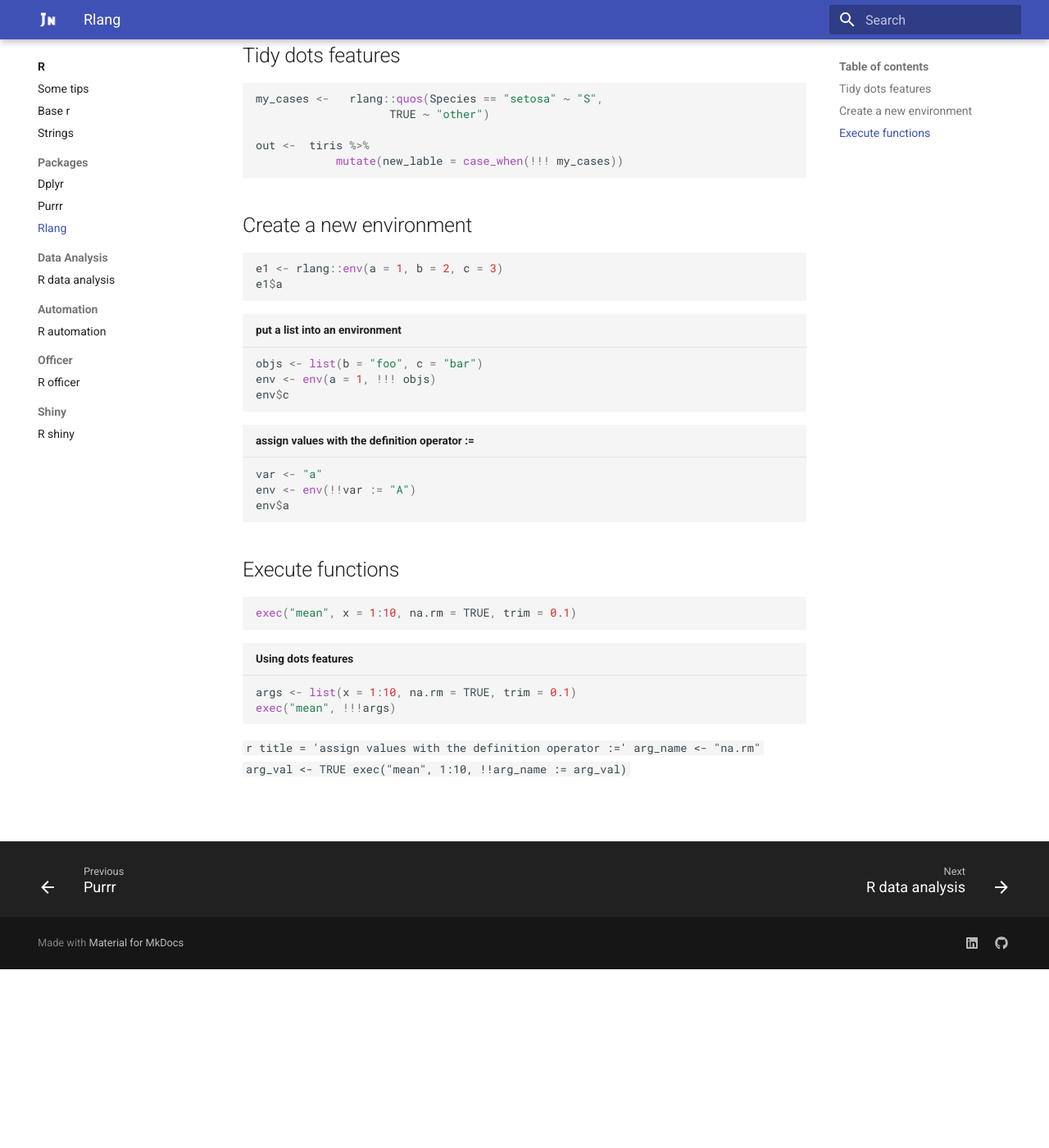
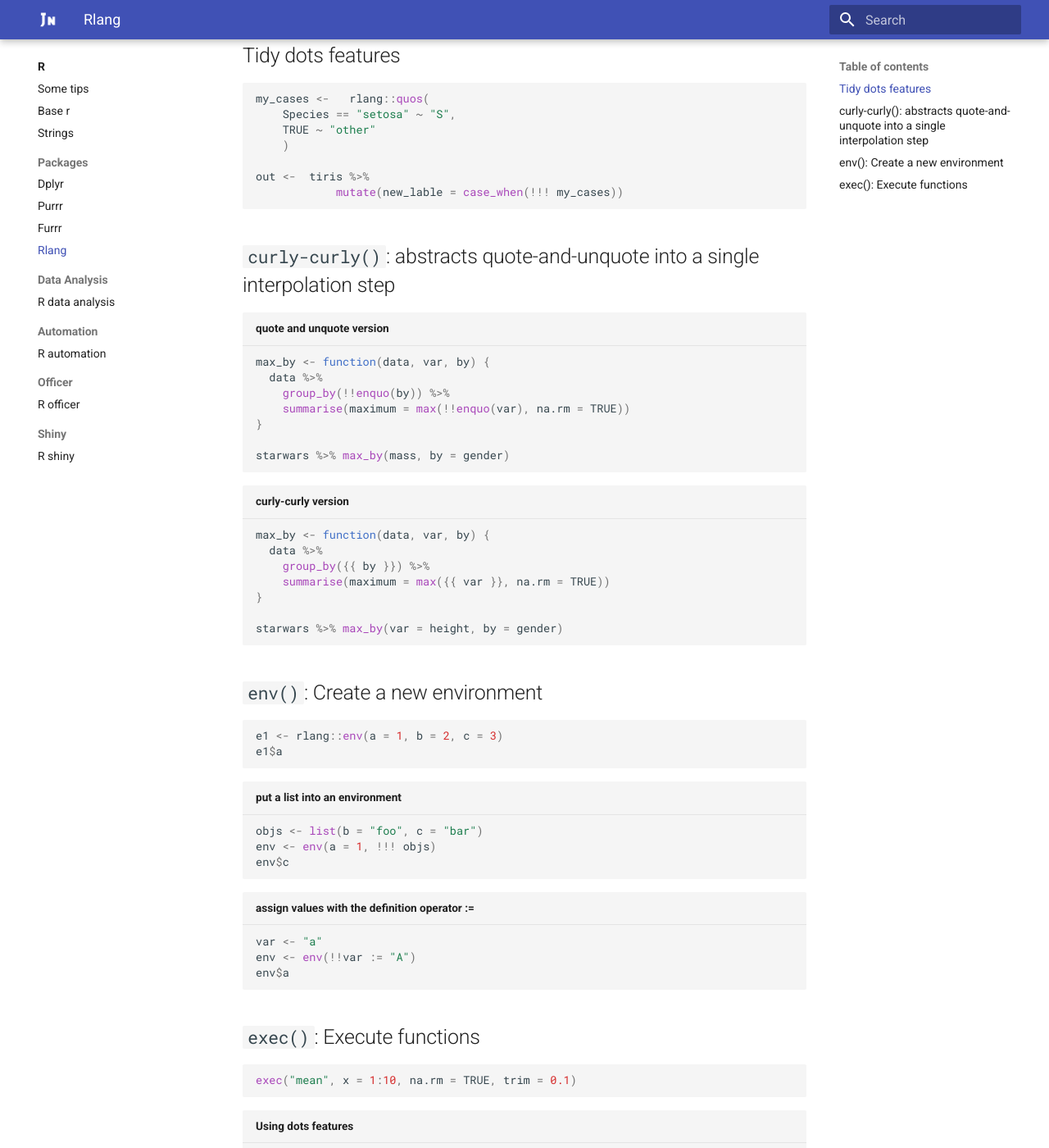
Before and after one commit to JoyDing0330/mynote, an MkDocs documentation site: the page built from docs/R/packages/rlang.md, in a window 1280 px wide and 1400 px high, scrolled down 218 px. Shown: the whole window at 82% size. Built offline with MkDocs 1.6.1 and Material for MkDocs 9.7.7, drawn with Linux system fonts in a browser that asks for light colours.

Commit message:
update R notes

````diff
--- a/docs/R/packages/rlang.md
+++ b/docs/R/packages/rlang.md
@@ -1,13 +1,37 @@
 ## Tidy dots features
 ```r
-my_cases <-   rlang::quos(Species == "setosa" ~ "S",
-                    TRUE ~ "other")
+my_cases <-   rlang::quos(
+    Species == "setosa" ~ "S",
+    TRUE ~ "other"
+    )
 
 out <-  tiris %>%
             mutate(new_lable = case_when(!!! my_cases))
 ```
 
-## Create a new environment
+## `curly-curly()`: abstracts quote-and-unquote into a single interpolation step
+
+```r title='quote and unquote version'
+max_by <- function(data, var, by) {
+  data %>%
+    group_by(!!enquo(by)) %>%
+    summarise(maximum = max(!!enquo(var), na.rm = TRUE))
+}
+
+starwars %>% max_by(mass, by = gender)
+```
+
+```r title='curly-curly version'
+max_by <- function(data, var, by) {
+  data %>%
+    group_by({{ by }}) %>%
+    summarise(maximum = max({{ var }}, na.rm = TRUE))
+}
+
+starwars %>% max_by(var = height, by = gender)
+```
+
+## `env()`: Create a new environment
 
 ```r
 e1 <- rlang::env(a = 1, b = 2, c = 3)
@@ -26,7 +50,7 @@ env <- env(!!var := "A")
 env$a
 ```
 
-## Execute functions
+## `exec()`: Execute functions
 ```r
 exec("mean", x = 1:10, na.rm = TRUE, trim = 0.1)
 ```
--- a/mkdocs.yml
+++ b/mkdocs.yml
@@ -26,6 +26,7 @@ nav:
     - Packages:
       - R/packages/dplyr.md
       - R/packages/purrr.md
+      - R/packages/furrr.md
       - R/packages/rlang.md
     - Data Analysis:
       - R/data_analysis/r_data_analysis.md
````
Also changed, not shown: docs/R/packages/furrr.md (added, +29 -0 lines), docs/R/packages/purrr.md (+20 -3 lines), docs/R/some_tips.md (+15 -0 lines).
